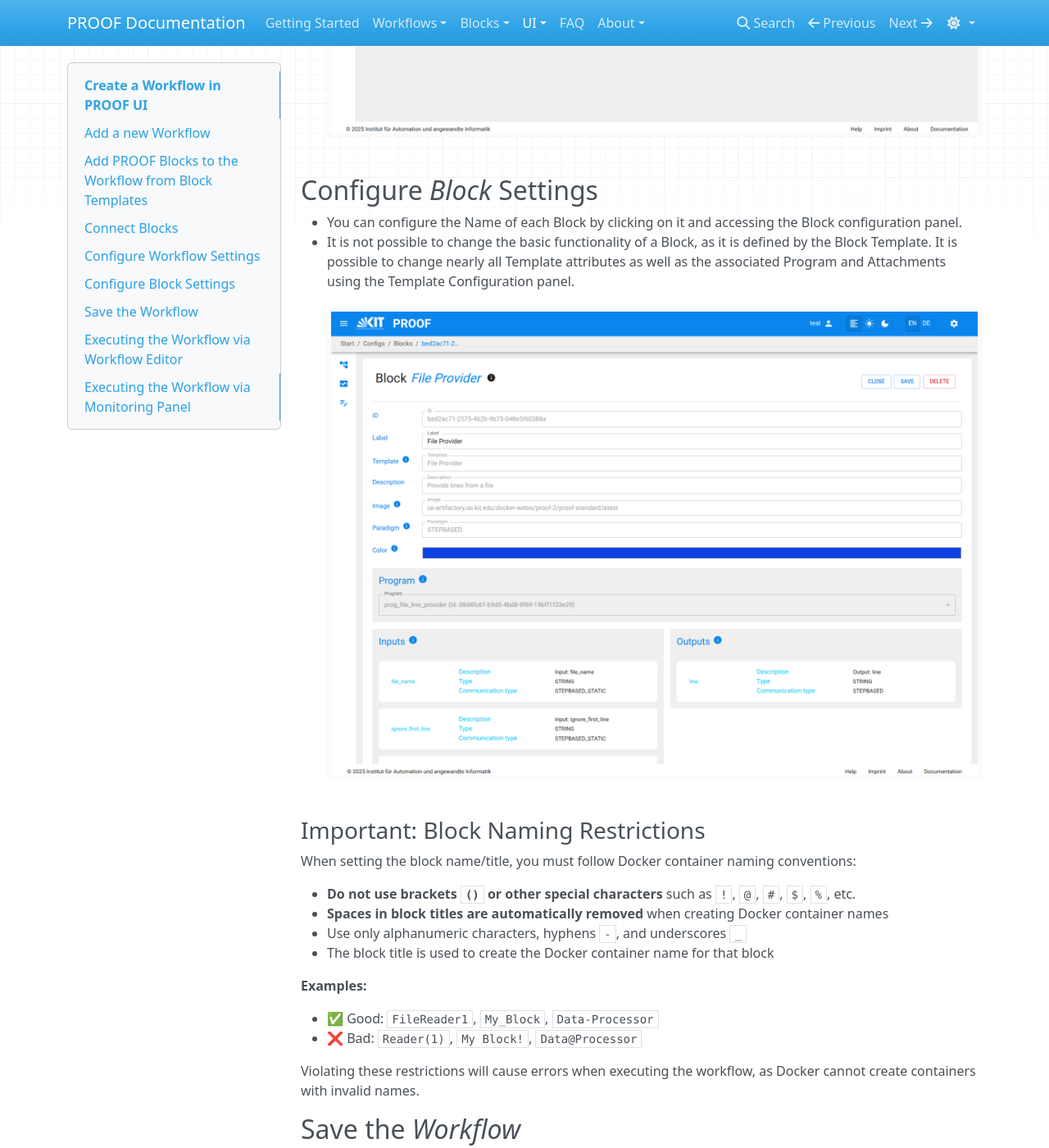
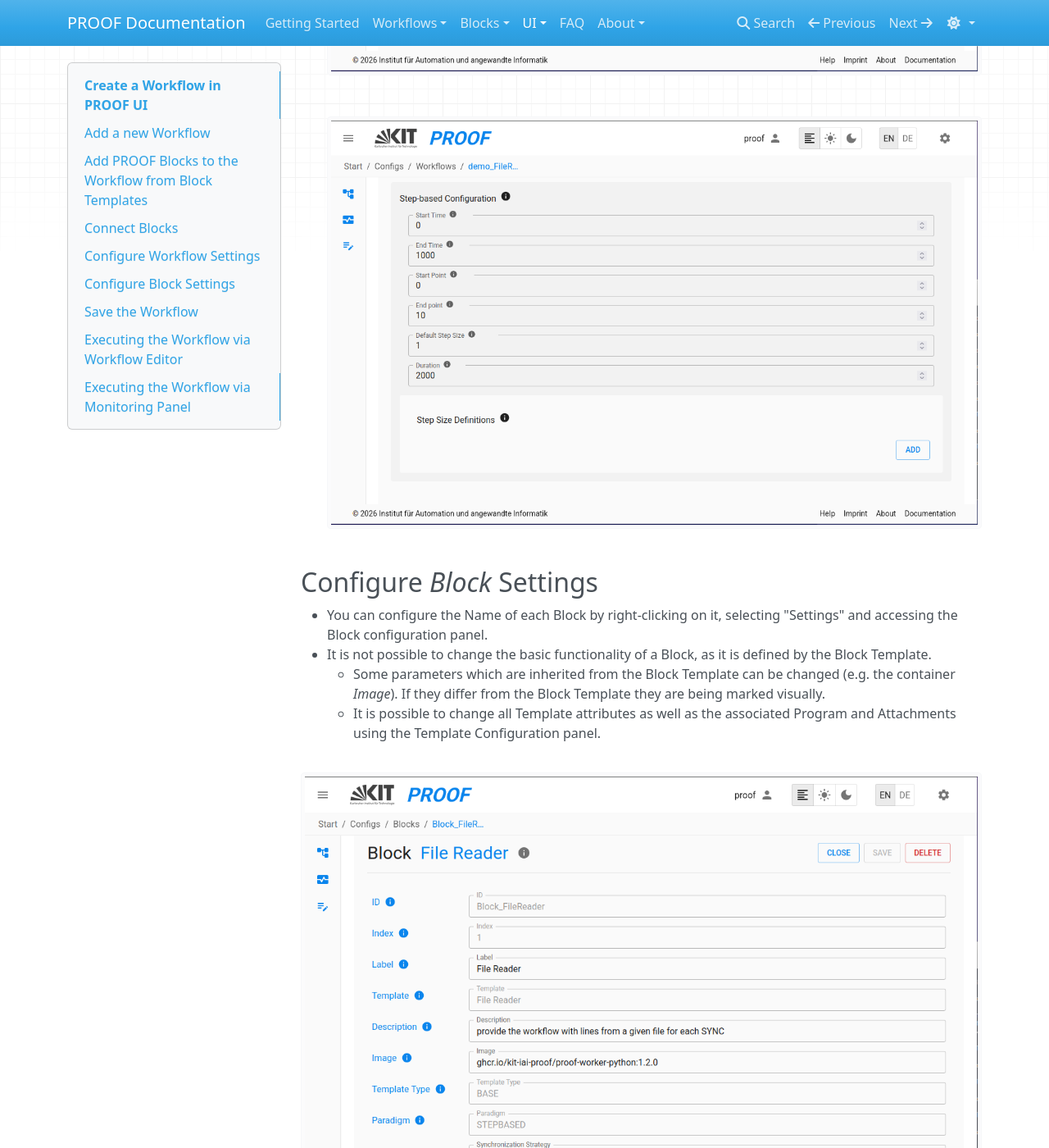
Before and after one commit to KIT-IAI-PROOF/kit-iai-proof.github.io, an MkDocs documentation site: the page built from docs/UI/creating-workflows.md, in a window 1280 px wide and 1400 px high, scrolled down 2193 px. Shown: the whole window at 82% size. Built offline with MkDocs 1.6.1, drawn with Linux system fonts in a browser that asks for light colours; nearby versions of some CDN libraries; some of the changed text lies outside the part shown.

Commit message:
add new screenshots (#9)
* add new screenshots

* feat: adjust workflow creation description

* fix: add missing commands in creating custom python images

---------

Co-authored-by: Michael Maier <michael.maier@kit.edu>

```diff
--- a/docs/UI/creating-workflows.md
+++ b/docs/UI/creating-workflows.md
@@ -6,8 +6,9 @@
 <br>
 
 ## Add a new Workflow
-   - You can create a new Workflow by clicking on the "*+*" button in the Workflow Editor to the right of the Workflow combo box .
-   - This opens a new empty Workflow canvas where you can start building your Workflow.
+   - You can create a new Workflow by clicking on the "*+*" button in the Workflow Editor to the right of the Workflow combo box.
+   - This opens the [Workflow Settings window](#configure-workflow-settings) of the created Workflow. Customize the label, description and parametrization of the Workflow here.
+   - Closing the settings window leads to the empty Workflow canvas where you can start building your Workflow.
 
 ## Add PROOF *Blocks* to the *Workflow* from *Block Templates*
    - You can drag and drop *Block Templates* from the right sidebar onto the Workflow canvas.
@@ -19,7 +20,7 @@
    - You can connect Blocks by clicking on the output of one Block and dragging it to the input of another Block.
    - This establishes a data flow between the Blocks, allowing them to communicate and share data.
    - When trying to connect Blocks, only compatible input and output pins are connectable. Compatible pins have the same color and data type.
-    ![Connect Blocks](../Images/workflow/2025-07-04_ConnectBlocks.png)
+    ![Connect Blocks](../Images/workflow/2026-04-30_editor_connect_blocks.png)
 
 ### Loop Connections
    - A loop in a workflow is a scenario where the output of a block A is used as input for another block B which then again connects to block A.
@@ -27,17 +28,22 @@
    - Loops can be implemented by using a static input (INIT phase) as initial value for the non-static input in EXECUTION phase.
      - Both inputs need to use the same *modelVarName*.
 
-## Configure Workflow Settings
+## Configure *Workflow* Settings
    - You can configure the settings of the Workflow by clicking on the "Settings" button in the top right corner of the Workflow Editor.
    - This allows you to set ID, label, description, paradigm, and asynchronous Action for the entire Workflow.
    - By clicking on the "save" button, the Workflow settings are saved.
-     ![Configure Workflow Settings](../Images/workflow/2025-07-04_ConfigureWorkflow.png)
+     ![Configure Workflow Settings](../Images/workflow/2026-04-30_workflow_settings_1.png)
+     ![Configure Workflow Settings](../Images/workflow/2026-04-30_workflow_settings_2.png)
 
 ## Configure *Block* Settings
-   - You can configure the Name of each Block by clicking on it and accessing the Block configuration panel.
+   - You can configure the Name of each Block by right-clicking on it, selecting "Settings" and accessing the Block configuration panel.
    - It is not possible to change the basic functionality of a Block, as it is defined by the Block Template.
-     It is possible to change nearly all Template attributes as well as the associated Program and Attachments using the Template Configuration panel.
-     ![Configure Block Settings](../Images/workflow/2025-07-04_ConfigureBlocks.png)
+     - Some parameters which are inherited from the Block Template can be changed (e.g. the container *Image*). If they differ from the Block Template they are being marked visually.
+     - It is possible to change all Template attributes as well as the associated Program and Attachments using the Template Configuration panel.
+
+   ![Configure Block Settings](../Images/workflow/2026-04-30_block_settings_1.png)
+   ![Configure Block Settings](../Images/workflow/2026-04-30_block_settings_2.png)
+   ![Configure Block Settings](../Images/workflow/2026-04-30_block_settings_3.png)
 
 ### Important: Block Naming Restrictions
 When setting the block name/title, you must follow Docker container naming conventions:
```
Also changed, not shown: other parts of docs/UI/creating-workflows.md (+3 -3 lines), docs/CustomImages/custom-images.md (+3 -3 lines), docs/UI/configs.md (+5 -5 lines), docs/Workflow/monitoring-workflows.md (+3 -2 lines), docs/Images/workflow/2026-04-30_block_settings_1.png (added), docs/Images/workflow/2026-04-30_block_settings_2.png (added), docs/Images/workflow/2026-04-30_block_settings_3.png (added), docs/Images/workflow/2026-04-30_configs_1_overview.png (added), docs/Images/workflow/2026-04-30_configs_2_workflows.png (added), docs/Images/workflow/2026-04-30_configs_3_templates.png (added), docs/Images/workflow/2026-04-30_configs_4_programs.png (added), docs/Images/workflow/2026-04-30_configs_5_attachments.png (added), docs/Images/workflow/2026-04-30_editor_connect_blocks.png (added), docs/Images/workflow/2026-04-30_editor_connect_blocks_save.png (added), 5 more files.
